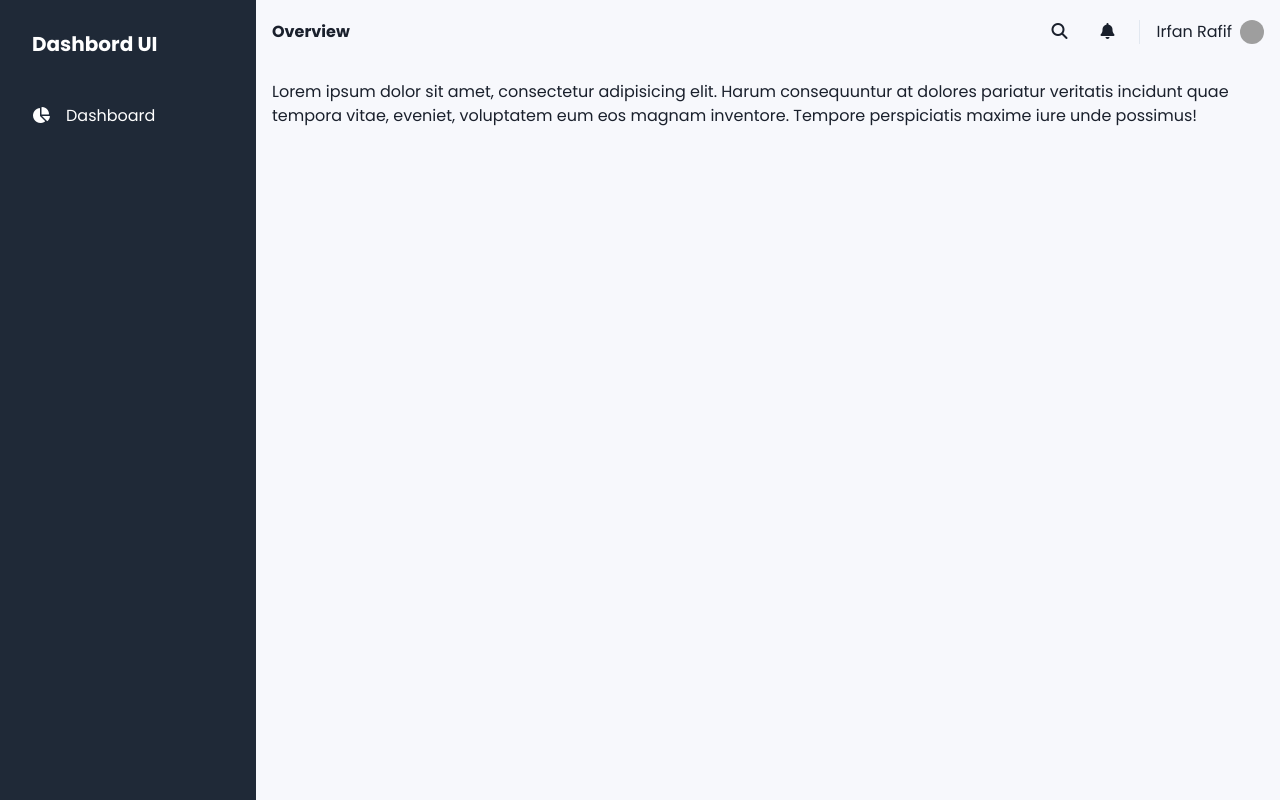
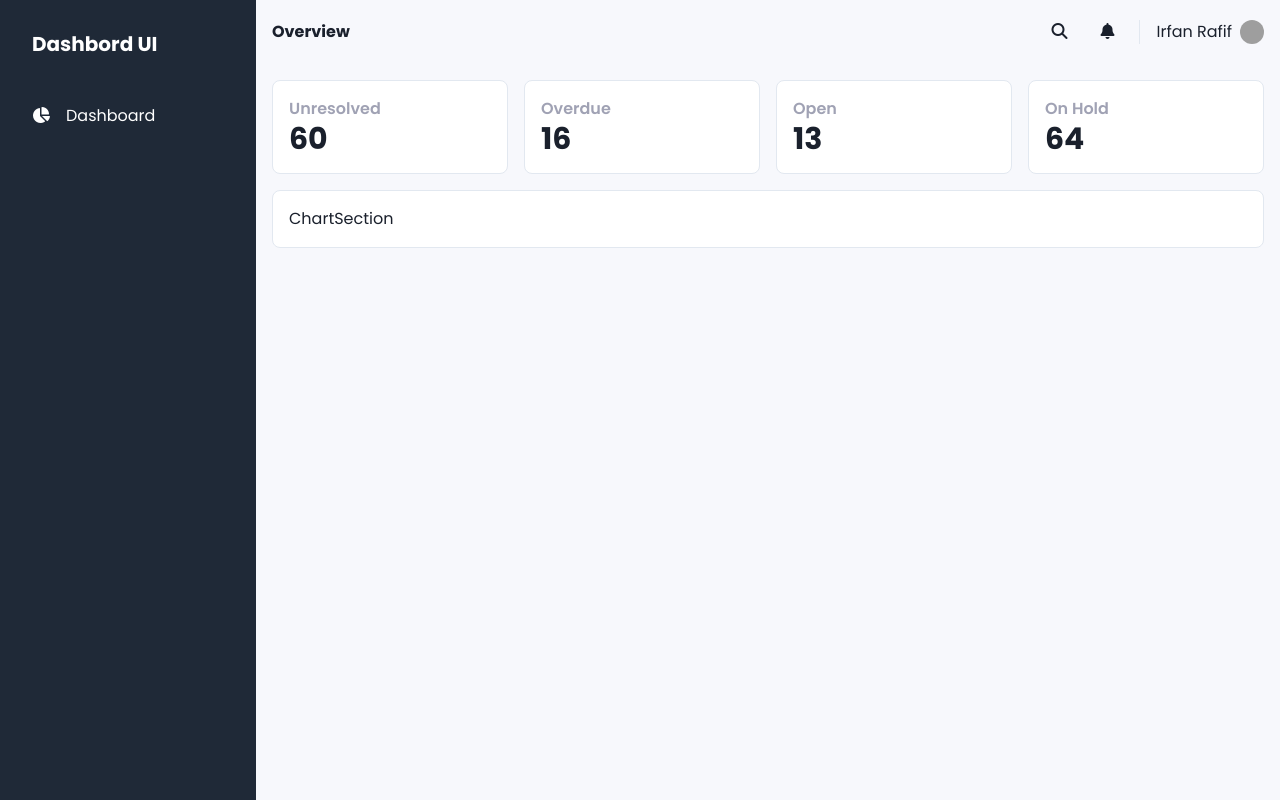
Before and after one commit to mirfanrafif/dashboard-template, a Next.js app: page / in a window 1280 px wide. Built offline with nearby package versions, Linux system fonts and the light colour scheme; grey boxes are pictures that could not be loaded.

Commit message:
count summary

```diff
--- /dev/null
+++ b/src/features/components/ChartSection/ChartSection.tsx
@@ -0,0 +1,8 @@
+import React from "react";
+import Section from "../Section/Section";
+
+const ChartSection = () => {
+  return <Section className="col-span-4">ChartSection</Section>;
+};
+
+export default ChartSection;
--- /dev/null
+++ b/src/features/components/CountSummary/CountSummary.module.css
@@ -0,0 +1,19 @@
+.container {
+  @apply p-4 rounded-lg bg-white border text-center space-y-4;
+}
+
+.title {
+  @apply font-semibold text-[var(--neutrals-grey)];
+}
+
+.container:hover {
+  @apply border-[var(--primary-500)];
+}
+
+.container:hover .title {
+  @apply text-[var(--primary-500)];
+}
+
+.container:hover .count {
+  @apply text-[var(--primary-500)];
+}
--- /dev/null
+++ b/src/features/components/CountSummary/CountSummary.tsx
@@ -0,0 +1,19 @@
+import React from "react";
+
+import styles from "./CountSummary.module.css";
+import { Heading, Text } from "@chakra-ui/react";
+import Section from "../Section/Section";
+
+const CountSummary = (props: { title: string; count: number }) => {
+  return (
+    <Section>
+      <Text className={styles.title}>{props.title}</Text>
+
+      <Heading as="h2" size="lg" className={styles.count}>
+        {props.count}
+      </Heading>
+    </Section>
+  );
+};
+
+export default CountSummary;
--- /dev/null
+++ b/src/features/components/Section/Section.module.css
@@ -0,0 +1,3 @@
+.container {
+  @apply p-4 rounded-lg bg-white border;
+}
--- /dev/null
+++ b/src/features/components/Section/Section.tsx
@@ -0,0 +1,13 @@
+import React, { ComponentPropsWithoutRef } from "react";
+
+import styles from "./Section.module.css";
+
+const Section = (props: ComponentPropsWithoutRef<"div">) => {
+  return (
+    <div {...props} className={`${styles.container} ${props.className ?? ""}`}>
+      {props.children}
+    </div>
+  );
+};
+
+export default Section;
--- /dev/null
+++ b/src/features/pages/DashboardPage/DashboardPage.module.css
@@ -0,0 +1,3 @@
+.countSummaryRow {
+  @apply grid grid-cols-4 gap-4;
+}
--- a/src/features/pages/DashboardPage/DashboardPage.tsx
+++ b/src/features/pages/DashboardPage/DashboardPage.tsx
@@ -1,7 +1,22 @@
 import React from "react";
 
+import styles from "./DashboardPage.module.css";
+import CountSummary from "@/features/components/CountSummary/CountSummary";
+import ChartSection from "@/features/components/ChartSection/ChartSection";
+
 const DashboardPage = () => {
-  return <div>DashboardPage</div>;
+  return (
+    <div>
+      <div className={styles.countSummaryRow}>
+        <CountSummary title="Unresolved" count={60} />
+        <CountSummary title="Overdue" count={16} />
+        <CountSummary title="Open" count={13} />
+        <CountSummary title="On Hold" count={64} />
+
+        <ChartSection />
+      </div>
+    </div>
+  );
 };
 
 export default DashboardPage;
--- a/src/pages/index.tsx
+++ b/src/pages/index.tsx
@@ -1,14 +1,10 @@
 import DashboardContainer from "@/components/DashboardContainer/DashboardContainer";
+import DashboardPage from "@/features/pages/DashboardPage/DashboardPage";
 
 export default function Home() {
   return (
     <DashboardContainer title="Overview">
-      <p>
-        Lorem ipsum dolor sit amet, consectetur adipisicing elit. Harum
-        consequuntur at dolores pariatur veritatis incidunt quae tempora vitae,
-        eveniet, voluptatem eum eos magnam inventore. Tempore perspiciatis
-        maxime iure unde possimus!
-      </p>
+      <DashboardPage />
     </DashboardContainer>
   );
 }
--- a/src/styles/globals.css
+++ b/src/styles/globals.css
@@ -7,8 +7,10 @@
   --background-start-rgb: 214, 219, 220;
   --background-end-rgb: 255, 255, 255;
 
-  --neutrals-grey: #c3c3c3;
+  --neutrals-grey: #a0a2b4;
   --neutrals-grey-bg: #f7f8fc;
+
+  --primary-500: #3851ff;
 }
 
 @media (prefers-color-scheme: dark) {
```
